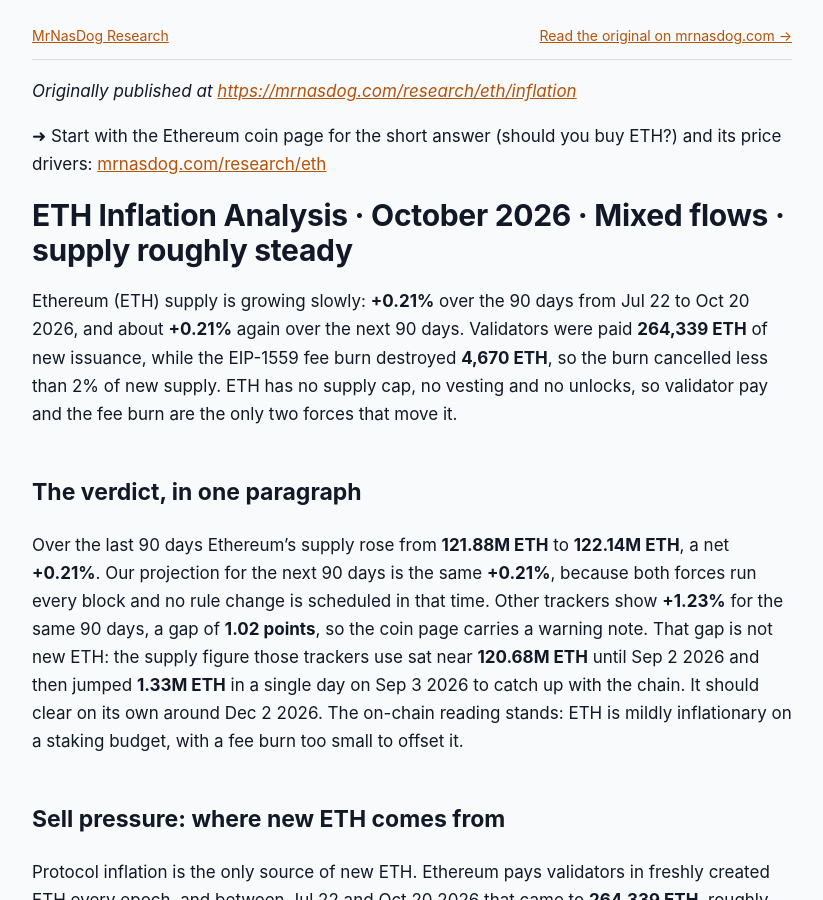
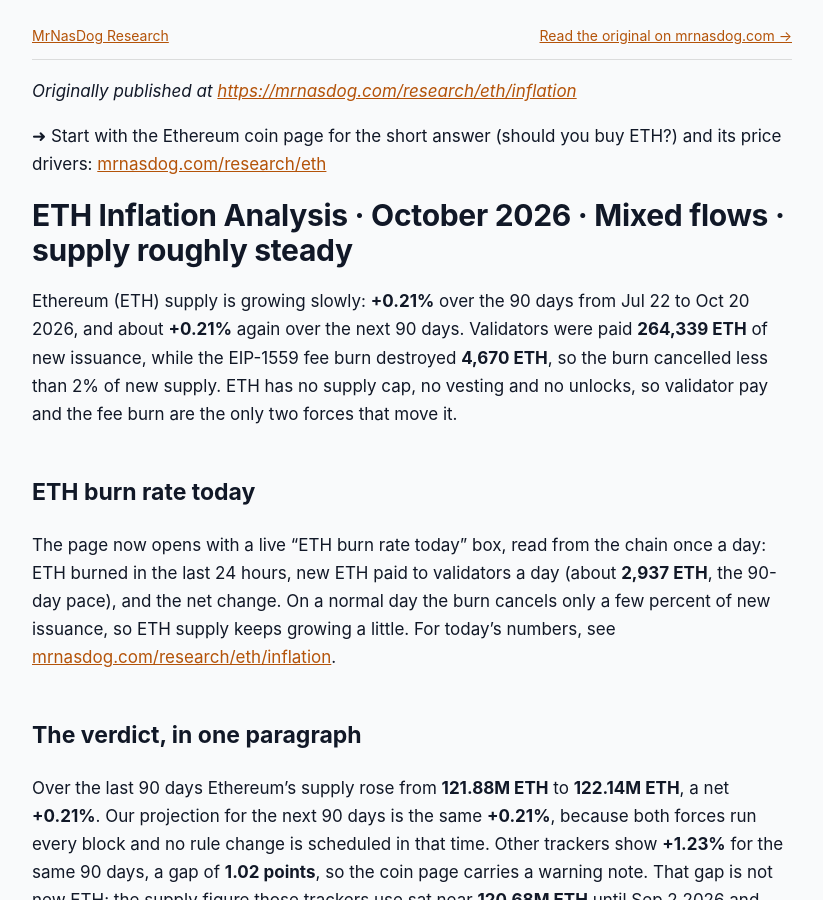
Before and after one commit to jeevansongmy-spec/mrnasdog-articles, a Jekyll site: the page built from crypto/eth-pressure-framework.md, in a window 1280 px wide and 900 px high. Shown: the whole window, without its empty margins (228-1051 px from the left). Built offline with Jekyll 4.4.1, drawn with Linux system fonts in a browser that asks for light colours.

Commit message:
publish: crypto/eth-pressure-framework

```diff
--- a/crypto/eth-pressure-framework.md
+++ b/crypto/eth-pressure-framework.md
@@ -1,6 +1,6 @@
 ---
 title:         "ETH Inflation Analysis · October 2026 · Mixed flows · supply roughly steady"
-description:   "ETH is mildly inflationary: 264K ETH of validator issuance against a 4.67K fee burn gives +0.21% net over 90 days, the same next. No vesting, no unlock, no cap."
+description:   "ETH burn rate today, live from the chain on our page, plus the 90-day view: 264K ETH of new issuance vs a 4.67K ETH fee burn, +0.21% net. No unlocks, no cap."
 canonical_url: "https://mrnasdog.com/research/eth/inflation"
 tags:          ["crypto", "eth", "ethereum", "staking"]
 published:     true
@@ -13,6 +13,10 @@ published:     true
 # ETH Inflation Analysis · October 2026 · Mixed flows · supply roughly steady
 
 Ethereum (ETH) supply is growing slowly: **+0.21%** over the 90 days from Jul 22 to Oct 20 2026, and about **+0.21%** again over the next 90 days. Validators were paid **264,339 ETH** of new issuance, while the EIP-1559 fee burn destroyed **4,670 ETH**, so the burn cancelled less than 2% of new supply. ETH has no supply cap, no vesting and no unlocks, so validator pay and the fee burn are the only two forces that move it.
+
+## ETH burn rate today
+
+The page now opens with a live "ETH burn rate today" box, read from the chain once a day: ETH burned in the last 24 hours, new ETH paid to validators a day (about **2,937 ETH**, the 90-day pace), and the net change. On a normal day the burn cancels only a few percent of new issuance, so ETH supply keeps growing a little. For today's numbers, see [mrnasdog.com/research/eth/inflation](https://mrnasdog.com/research/eth/inflation).
 
 ## The verdict, in one paragraph
 
```
